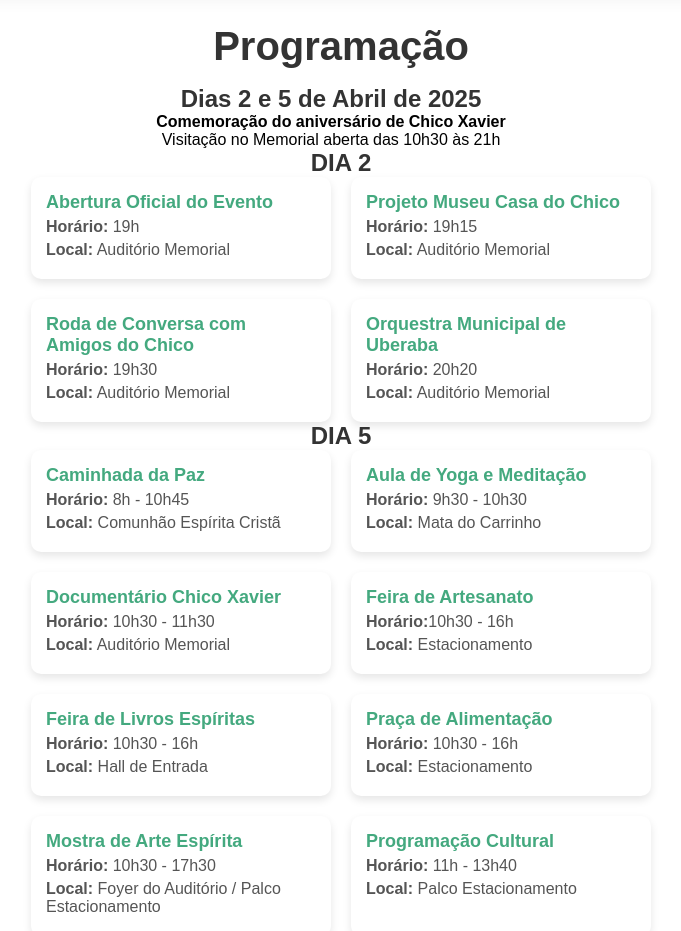
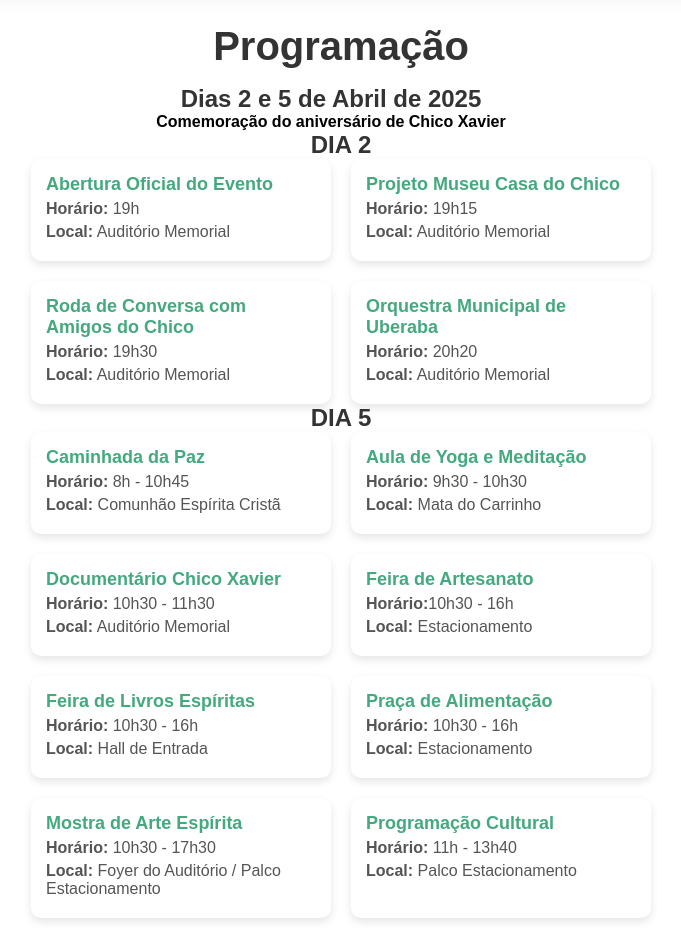
Before and after one commit to LuizVieirajordev/festivaldapaz, a plain HTML site: page index.html in a window 1280 px wide. Shown: the part 1120-2051 px from the top of the page, without its empty margins (299-980 px from the left). Drawn offline with Linux system fonts and the light colour scheme.

Commit message:
Update index.html

```diff
--- a/index.html
+++ b/index.html
@@ -99,9 +99,7 @@
     <h2>Dias 2 e 5 de Abril de 2025</h2><br></div>
     <div class="container">
     <p><b>Comemoração do aniversário de Chico Xavier</b></p><br></div>
-    <div class="container">
-    <p>Visitação no Memorial aberta das 10h30 às 21h</p><br>
-    </div>
+
     <div class="container">
     <h2>DIA 2</h2></div>
     <div class="container">
```
